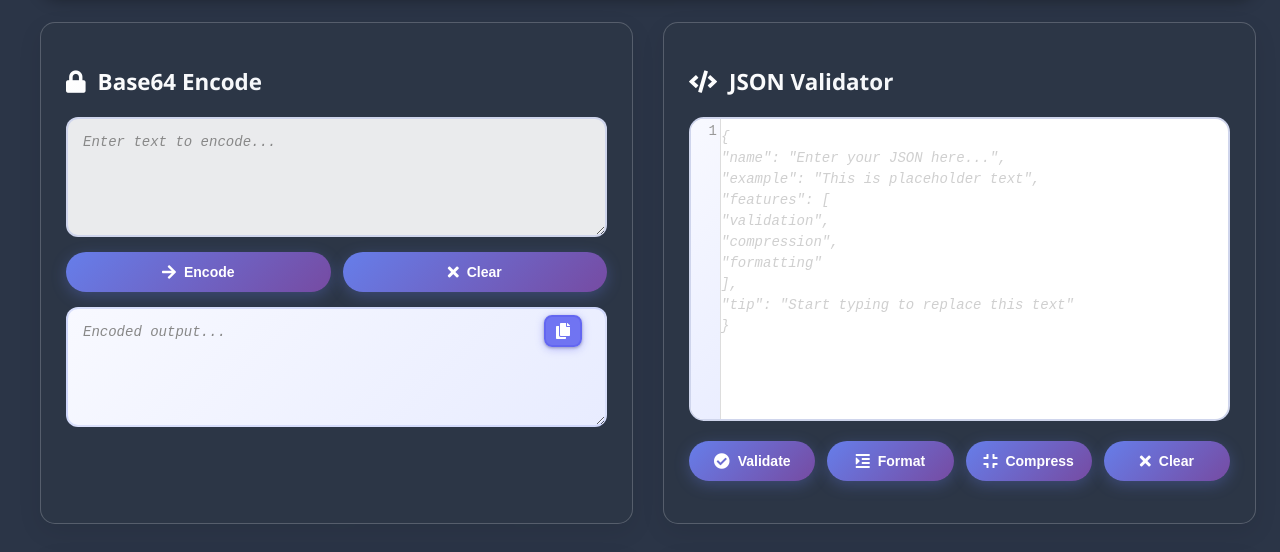
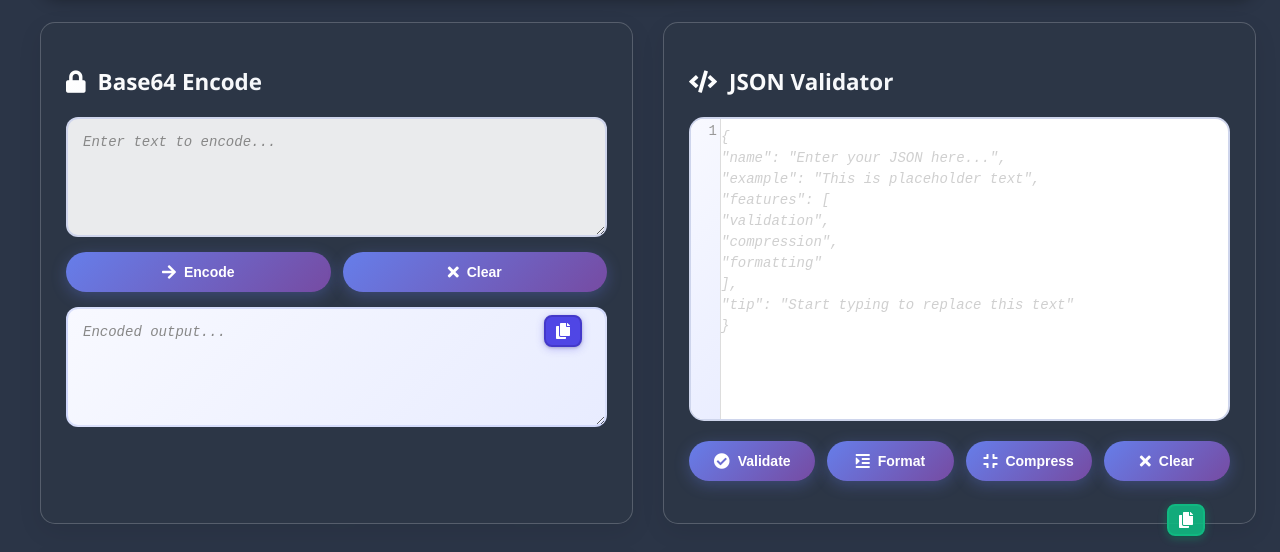
Before and after one commit to codebysandeep-hub/Base64-Encoder-Decoder-JSON-Validator, a plain HTML site: page index.html in a window 1280 px wide. Shown: the part 226-778 px from the top of the page. Drawn offline with nearby package versions, Linux system fonts and the light colour scheme.

Commit message:
Copy to clipboard

```diff
--- a/styles.css
+++ b/styles.css
@@ -100,37 +100,46 @@ body::before {
 
 /* Output Container Styling */
 .output-container {
-    position: relative;
-    display: inline-block;
-    width: 100%;
+    position: relative !important;
+    display: block !important;
+    width: 100% !important;
+    margin: 0 !important;
+    padding: 0 !important;
+    overflow: visible !important;
 }
 
 .output-container textarea {
-    padding-right: 50px; /* Add space for copy button */
-    box-sizing: border-box;
+    padding-right: 50px !important; /* Add space for copy button */
+    box-sizing: border-box !important;
+    width: 100% !important;
+    position: relative !important;
+    z-index: 1 !important;
 }
 
 /* Copy Button Styling */
 .copy-btn {
-    position: absolute;
-    top: 8px;
-    right: 25px; /* Moved away from scrollbar */
-    background: #4f46e5;
-    color: white;
-    border: 2px solid #4338ca;
-    border-radius: 8px;
-    padding: 6px 10px;
-    cursor: pointer;
-    font-size: 13px;
-    transition: all 0.3s ease;
-    z-index: 10;
-    box-shadow: 0 2px 8px rgba(79, 70, 229, 0.3), 0 1px 3px rgba(0, 0, 0, 0.2);
-    font-weight: 600;
-    min-width: 36px;
-    height: 32px;
-    display: flex;
-    align-items: center;
-    justify-content: center;
+    position: absolute !important;
+    top: 8px !important;
+    right: 25px !important; /* Moved away from scrollbar */
+    background: #4f46e5 !important;
+    color: white !important;
+    border: 2px solid #4338ca !important;
+    border-radius: 8px !important;
+    padding: 6px 10px !important;
+    cursor: pointer !important;
+    font-size: 13px !important;
+    transition: all 0.3s ease !important;
+    z-index: 999 !important;
+    box-shadow: 0 2px 8px rgba(79, 70, 229, 0.3), 0 1px 3px rgba(0, 0, 0, 0.2) !important;
+    font-weight: 600 !important;
+    min-width: 36px !important;
+    height: 32px !important;
+    display: flex !important;
+    align-items: center !important;
+    justify-content: center !important;
+    margin: 0 !important;
+    float: none !important;
+    clear: none !important;
 }
 
 .copy-btn:hover {
@@ -215,6 +224,8 @@ body::before {
     background: #059669 !important;
     border-color: #047857 !important;
     box-shadow: 0 2px 8px rgba(5, 150, 105, 0.3), 0 1px 3px rgba(0, 0, 0, 0.2) !important;
+    position: absolute !important;
+    z-index: 999 !important;
 }
 
 .json-copy-btn:hover {
@@ -233,6 +244,17 @@ body::before {
     background: rgba(16, 185, 129, 1) !important;
     border-color: rgba(52, 211, 153, 1) !important;
     box-shadow: 0 4px 12px rgba(16, 185, 129, 0.5), 0 2px 6px rgba(0, 0, 0, 0.4) !important;
+}
+
+/* Additional fixes for GitHub Pages deployment */
+.section textarea {
+    position: relative !important;
+    z-index: 1 !important;
+}
+
+.section {
+    position: relative !important;
+    overflow: visible !important;
 }
 
 /* Add geometric shapes in background */
```
